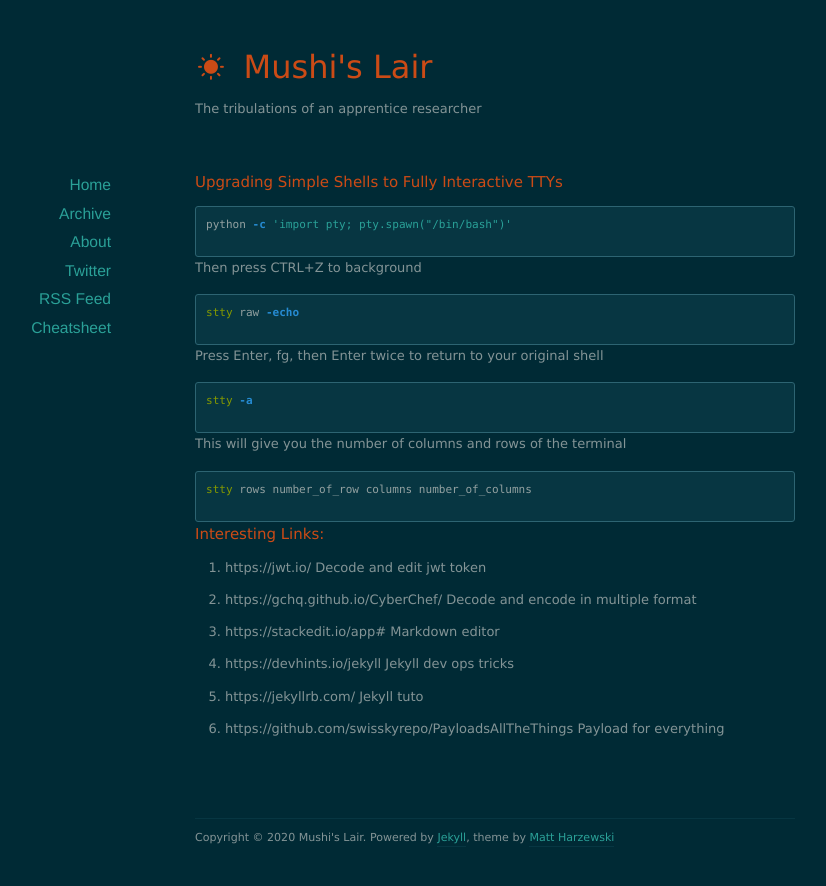
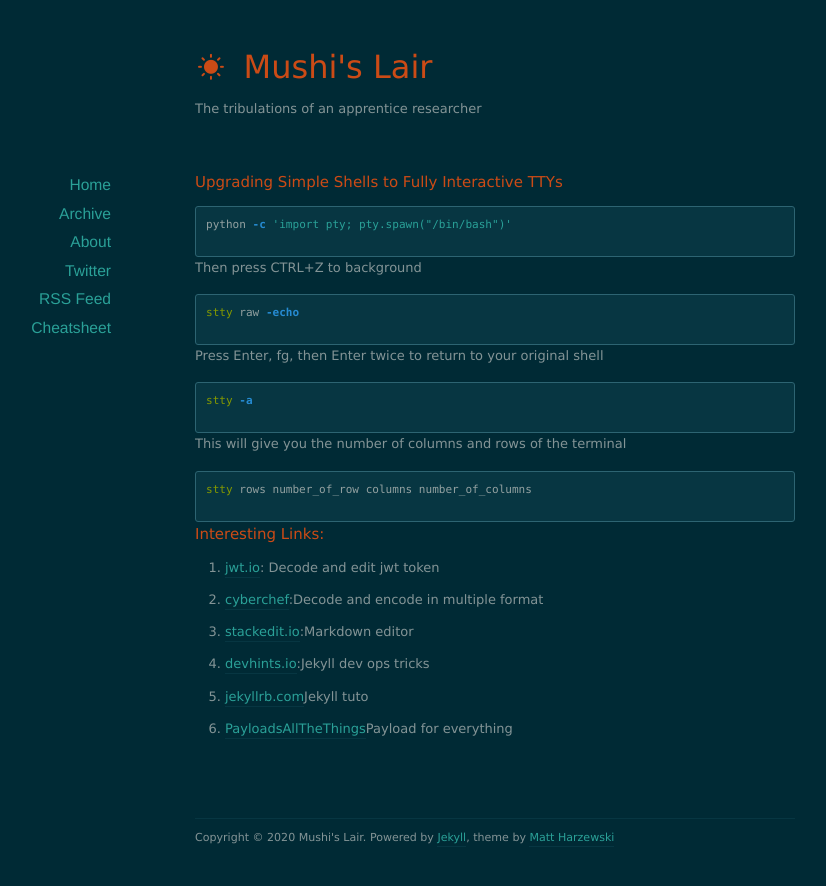
Before and after one commit to Mushi-mushi/mushi-mushi.github.io, a Jekyll site: the page built from cheat/index.markdown, in a window 1280 px wide. Shown: the top 886 px of the page, without its empty margins (145-971 px from the left). Built offline with Jekyll 4.4.1, drawn with Linux system fonts in a browser that asks for light colours; nearby versions of some CDN libraries; some of the changed lines change nothing that is shown.

Commit message:
Update index.markdown

```diff
--- a/cheat/index.markdown
+++ b/cheat/index.markdown
@@ -29,9 +29,17 @@ stty rows number_of_row columns number_of_columns
 
 Interesting Links:
 --------------
-- https://jwt.io/                     Decode and edit jwt token
-- https://gchq.github.io/CyberChef/   Decode and encode in multiple format
-- https://stackedit.io/app#           Markdown editor
-- https://devhints.io/jekyll          Jekyll dev ops tricks
-- https://jekyllrb.com/               Jekyll tuto
-- https://github.com/swisskyrepo/PayloadsAllTheThings   Payload for everything
+- [jwt.io][link1]: Decode and edit jwt token
+- [cyberchef][link3]:Decode and encode in multiple format
+- [stackedit.io][link4]:Markdown editor
+- [devhints.io][link5]:Jekyll dev ops tricks
+- [jekyllrb.com][link6]Jekyll tuto
+- [PayloadsAllTheThings][link7]Payload for everything
+
+[link1]:https://jwt.io/
+[link2]:http://jekyllrb.com
+[link3]:https://gchq.github.io/CyberChef/
+[link4]:https://stackedit.io/app#
+[link5]:https://devhints.io/jekyll
+[link6]:https://jekyllrb.com/
+[link7]:https://github.com/swisskyrepo/PayloadsAllTheThings
```
